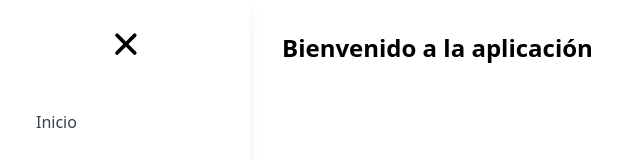
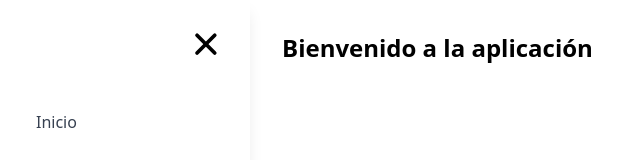
Before and after one commit to Arisest505/Staff, a Next.js app in the folder frontend/: page / in a window 1280 px wide. Both pictures are taken after a click on the checkbox 1178 px from the left and 41 px from the top of the page. Shown: the top 160 px of the page, without its empty margins (0-640 px from the left). Built offline with nearby package versions, Linux system fonts and the light colour scheme.

Commit message:
Cambios de dinamismo resposivo

```diff
--- a/frontend/components/AsideBar.tsx
+++ b/frontend/components/AsidebBar/AsideBar.tsx
@@ -1,35 +1,49 @@
 import React, { useState, useEffect } from "react";
 import { motion } from "framer-motion";
-import HamburgerToggle from "../components/HamburgerButton";
-import Switch from "../components/Switch";
+import HamburgerToggle from "../HamburgerButton";
+import Switch from "../Switch";
 
 interface AsideBarProps {
   sidebarActive: boolean;
   toggleSidebar: () => void;
-  setIsMinimized: (state: boolean) => void; // Nueva prop para actualizar el estado en Home.tsx
+  setIsMinimized: (state: boolean) => void;
 }
 
 const AsideBar: React.FC<AsideBarProps> = ({ sidebarActive, toggleSidebar, setIsMinimized }) => {
   const [isMinimized, setIsMinimizedLocal] = useState(false);
+  const [isMobile, setIsMobile] = useState<null | boolean>(null); // Inicializamos con `null` para evitar SSR problemas
+
+  useEffect(() => {
+    // Solo se ejecuta en el cliente, no en SSR
+    const checkScreenSize = () => {
+      setIsMobile(window.innerWidth < 500);
+    };
+
+    checkScreenSize();
+    window.addEventListener("resize", checkScreenSize);
+    return () => window.removeEventListener("resize", checkScreenSize);
+  }, []);
 
   const toggleMinimize = () => {
     const newState = !isMinimized;
     setIsMinimizedLocal(newState);
-    setIsMinimized(newState); // Actualiza el estado global en Home.tsx
+    setIsMinimized(newState);
   };
 
   return (
     <motion.aside
-      animate={{ width: isMinimized ? "60px" : "250px" }} // Cambia el ancho dinámicamente
+      animate={{
+        width: isMobile === null ? "250px" : isMobile && !isMinimized ? "100%" : isMinimized ? "60px" : "250px"
+      }}
       transition={{ duration: 0.3 }}
       className="fixed left-0 top-0 h-full bg-white shadow-lg z-40 p-5 flex flex-col"
     >
       {/* Botón de Hamburguesa para minimizar */}
-      <div className="flex justify-center mb-4">
+      <div className="flex justify-end mb-4">
         <HamburgerToggle isOpen={!isMinimized} onClick={toggleMinimize} />
       </div>
 
-      {/* Si está minimizado, oculta opciones */}
+      {/* Si está minimizado o en pantalla pequeña, oculta opciones */}
       {!isMinimized && (
         <nav className="mt-4">
           <ul className="space-y-4">
--- a/frontend/components/navbarComponent.tsx
+++ b/frontend/components/navbarComponent.tsx
@@ -25,7 +25,7 @@ const NavbarComponent: React.FC<NavbarProps> = ({ toggleSidebar, sidebarActive }
     <header className="bg-white shadow-md">
       <nav className="flex justify-between items-center w-[92%] mx-auto py-4">
         {/* Logo */}
-        <div className="relative h-[50px] w-[144px] flex items-center justify-center">
+        <div className="relative h-[40px] w-[144px] flex items-center justify-center">
           <Image
             src="/img/logo-vaya.webp"
             alt="logo-de-vaya-valla-publicidad"
--- a/frontend/pages/index.tsx
+++ b/frontend/pages/index.tsx
@@ -1,14 +1,27 @@
 import React, { useState, useEffect } from "react";
-import AsideBar from "../components/AsideBar";
+import AsideBar from "../components/AsidebBar/AsideBar";
 import NavbarComponent from "../components/navbarComponent";
 import "../styles/global.css";
 
 const Home: React.FC = () => {
   const [sidebarActive, setSidebarActive] = useState(false);
-  const [isMinimized, setIsMinimized] = useState(false); // Estado para minimizar el AsideBar
+  const [isMinimized, setIsMinimized] = useState(false);
+  const [isMobile, setIsMobile] = useState(false); // Inicializado en `false` para evitar SSR errors
+  const [hasMounted, setHasMounted] = useState(false); // Nueva bandera para controlar la hidratación
 
   useEffect(() => {
-    // Recuperar estado guardado del Sidebar
+    setHasMounted(true); // Marcar que el componente ya se montó
+    setIsMobile(window.innerWidth < 500); // Ahora `isMobile` se configura solo en el cliente
+
+    const checkScreenSize = () => {
+      setIsMobile(window.innerWidth < 500);
+    };
+
+    window.addEventListener("resize", checkScreenSize);
+    return () => window.removeEventListener("resize", checkScreenSize);
+  }, []);
+
+  useEffect(() => {
     const savedSidebarState = localStorage.getItem("sidebarActive");
     if (savedSidebarState !== null) {
       setSidebarActive(JSON.parse(savedSidebarState));
@@ -23,24 +36,28 @@ const Home: React.FC = () => {
     });
   };
 
+  if (!hasMounted) return null;
+
   return (
-    <>
+    <div className="">
       {/* Mostrar Navbar por defecto */}
       {!sidebarActive && <NavbarComponent toggleSidebar={toggleSidebar} sidebarActive={sidebarActive} />}
 
       {/* Mostrar AsideBar solo si el Switch está activado */}
       {sidebarActive && <AsideBar sidebarActive={sidebarActive} toggleSidebar={toggleSidebar} setIsMinimized={setIsMinimized} />}
 
-      {/* Contenido principal que respeta el espacio del Sidebar */}
+      {/* Contenido principal que se oculta cuando el Sidebar está expandido en móviles */}
+      {!isMobile || (isMobile && !sidebarActive) ? (
         <main
           className="p-4 sm:p-6 lg:p-8 transition-all duration-300"
           style={{
-          marginLeft: sidebarActive ? (isMinimized ? "60px" : "250px") : "0px",
+            marginLeft: sidebarActive && !isMobile ? (isMinimized ? "60px" : "250px") : "0px",
           }}
         >
           <h1 className="text-2xl font-bold">Bienvenido a la aplicación</h1>
         </main>
-    </>
+      ) : null}
+    </div>
   );
 };
 
```
Lines whose indentation alone changed are shown as unchanged.
